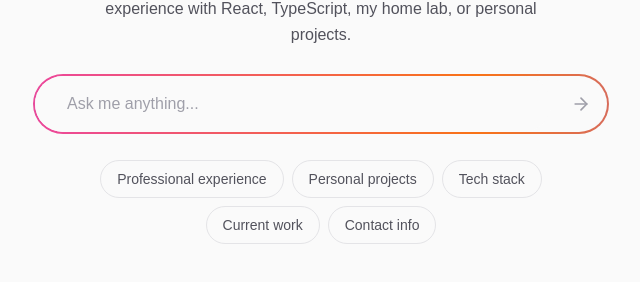
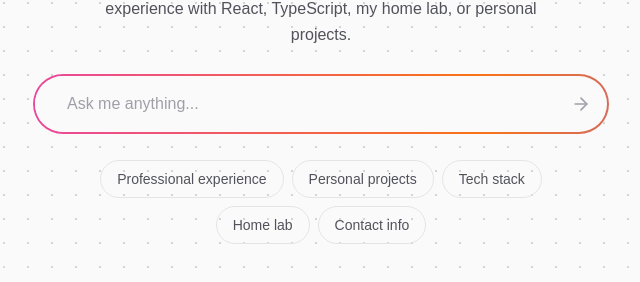
Before and after one commit to btreitz/nextjs-ai-rag-portfolio, a Next.js app: page / in a window 1280 px wide. Shown: the part 296-578 px from the top of the page, without its empty margins (319-959 px from the left). Built offline with nearby package versions, Linux system fonts and the light colour scheme.

Commit message:
Enhance chat interface with dynamic suggestions and background patterns; update styles for improved user experience

```diff
--- a/app/globals.css
+++ b/app/globals.css
@@ -32,6 +32,29 @@ body {
 }
 
 /* =============================================================================
+   Grid Background Pattern
+   Subtle coordinate/mesh pattern for hero sections. Works in both light/dark.
+   ============================================================================= */
+
+.bg-grid-pattern {
+	background-image: radial-gradient(rgb(0 0 0 / 0.15) 1px, transparent 1px);
+	background-size: 24px 24px;
+	background-position: -1px -1px;
+}
+
+@media (prefers-color-scheme: dark) {
+	.bg-grid-pattern {
+		background-image: radial-gradient(rgb(255 255 255 / 0.15) 1px, transparent 1px);
+	}
+}
+
+/* Fade out the grid at the edges for a softer look */
+.bg-grid-fade {
+	mask-image: radial-gradient(ellipse at center, black 40%, transparent 80%);
+	-webkit-mask-image: radial-gradient(ellipse at center, black 40%, transparent 80%);
+}
+
+/* =============================================================================
    Animations
    Note: Keyframe animations must remain in CSS as Tailwind doesn't support
    custom keyframe definitions inline.
--- a/app/page.tsx
+++ b/app/page.tsx
@@ -35,6 +35,9 @@ export default function Chat() {
 
 	return (
 		<div className="relative flex flex-col h-screen w-full max-w-2xl mx-auto overflow-hidden">
+			{/* Grid background pattern */}
+			<div className="fixed inset-0 bg-grid-pattern bg-grid-fade pointer-events-none" aria-hidden="true" />
+
 			{/* Hero Content - Title and Suggestions */}
 			<AnimatePresence mode="wait">
 				{!hasStarted && <HeroSection onSuggestionClick={handleSuggestionClick} />}
--- a/components/chat/chat-input.tsx
+++ b/components/chat/chat-input.tsx
@@ -1,8 +1,9 @@
 "use client";
 
-import { forwardRef, type FormEvent } from "react";
-import { motion } from "framer-motion";
+import { forwardRef, useState, useEffect, type FormEvent, type KeyboardEvent } from "react";
+import { motion, AnimatePresence } from "framer-motion";
 import { ArrowRightIcon } from "lucide-react";
+import { suggestions } from "@/lib/config/portfolio";
 
 interface ChatInputProps {
 	value: string;
@@ -13,10 +14,71 @@ interface ChatInputProps {
 
 /**
  * Animated chat input with rainbow gradient border.
- * Animates from center to bottom when chat starts.
+ * Supports "/" command to show suggestion dropdown.
  */
+const placeholders = ["Ask me anything...", "Type / for suggestions"];
+
 export const ChatInput = forwardRef<HTMLInputElement, ChatInputProps>(
 	({ value, onChange, onSubmit, hasStarted }, ref) => {
+		const [selectedIndex, setSelectedIndex] = useState(0);
+		const [placeholderIndex, setPlaceholderIndex] = useState(0);
+
+		// Cycle placeholder text every 15 seconds
+		useEffect(() => {
+			const interval = setInterval(() => {
+				setPlaceholderIndex((prev) => (prev + 1) % placeholders.length);
+			}, 15000);
+			return () => clearInterval(interval);
+		}, []);
+
+		// Derive showSuggestions from value - no effect needed
+		const showSuggestions = value === "/";
+
+		const selectSuggestion = (question: string) => {
+			onChange(question);
+			setSelectedIndex(0);
+		};
+
+		const handleKeyDown = (e: KeyboardEvent<HTMLInputElement>) => {
+			if (!showSuggestions) return;
+
+			switch (e.key) {
+				case "Tab":
+					e.preventDefault();
+					if (e.shiftKey) {
+						setSelectedIndex((prev) => (prev - 1 + suggestions.length) % suggestions.length);
+					} else {
+						setSelectedIndex((prev) => (prev + 1) % suggestions.length);
+					}
+					break;
+				case "ArrowDown":
+					e.preventDefault();
+					setSelectedIndex((prev) => (prev + 1) % suggestions.length);
+					break;
+				case "ArrowUp":
+					e.preventDefault();
+					setSelectedIndex((prev) => (prev - 1 + suggestions.length) % suggestions.length);
+					break;
+				case "Enter":
+					e.preventDefault();
+					selectSuggestion(suggestions[selectedIndex].question);
+					break;
+				case "Escape":
+					e.preventDefault();
+					onChange("");
+					break;
+			}
+		};
+
+		const handleSubmit = (e: FormEvent) => {
+			if (showSuggestions) {
+				e.preventDefault();
+				selectSuggestion(suggestions[selectedIndex].question);
+				return;
+			}
+			onSubmit(e);
+		};
+
 		return (
 			<motion.div
 				className="absolute left-0 right-0 px-4 z-10"
@@ -30,7 +92,7 @@ export const ChatInput = forwardRef<HTMLInputElement, ChatInputProps>(
 				}}
 			>
 				<div className="py-4">
-					<form onSubmit={onSubmit}>
+					<form onSubmit={handleSubmit}>
 						<motion.div
 							className="relative p-0.5 rounded-full bg-[linear-gradient(90deg,#8b5cf6,#06b6d4,#ec4899,#f97316,#8b5cf6)] bg-[length:300%_100%] animate-gradient-rotate max-w-xl mx-auto"
 							initial={{ opacity: 0, scale: 0.95 }}
@@ -45,13 +107,65 @@ export const ChatInput = forwardRef<HTMLInputElement, ChatInputProps>(
 								maxWidth: { duration: 0.6, ease: [0.32, 0.72, 0, 1] }
 							}}
 						>
-							<div className="flex items-center gap-2 bg-background rounded-full">
+							{/* Suggestions Dropdown */}
+							<AnimatePresence>
+								{showSuggestions && (
+									<motion.div
+										className="absolute bottom-full left-0 right-0 mb-2 bg-background border border-zinc-200 dark:border-zinc-800 rounded-xl shadow-lg overflow-hidden"
+										initial={{ opacity: 0, y: 10, scale: 0.95 }}
+										animate={{ opacity: 1, y: 0, scale: 1 }}
+										exit={{ opacity: 0, y: 10, scale: 0.95 }}
+										transition={{ duration: 0.15 }}
+									>
+										<div className="p-2">
+											<p className="px-3 py-1.5 text-xs text-zinc-400 dark:text-zinc-500">
+												Quick prompts — Tab to navigate, Enter to select
+											</p>
+											{suggestions.map(({ label, question }, i) => (
+												<button
+													key={label}
+													type="button"
+													className={`w-full text-left px-3 py-2 rounded-lg transition-colors ${
+														i === selectedIndex
+															? "bg-zinc-100 dark:bg-zinc-800 text-zinc-900 dark:text-zinc-100"
+															: "text-zinc-600 dark:text-zinc-400 hover:bg-zinc-50 dark:hover:bg-zinc-800/50"
+													}`}
+													onClick={() => selectSuggestion(question)}
+													onMouseEnter={() => setSelectedIndex(i)}
+												>
+													<span className="font-medium">{label}</span>
+													<span className="ml-2 text-sm text-zinc-400 dark:text-zinc-500">{question}</span>
+												</button>
+											))}
+										</div>
+									</motion.div>
+								)}
+							</AnimatePresence>
+
+							<div className="flex items-center gap-2 bg-background rounded-full relative">
+								{/* Animated placeholder overlay */}
+								{!value && (
+									<div className="absolute left-8 top-1/2 -translate-y-1/2 pointer-events-none">
+										<AnimatePresence mode="wait">
+											<motion.span
+												key={placeholderIndex}
+												className="text-zinc-400"
+												initial={{ opacity: 0, y: 5 }}
+												animate={{ opacity: 1, y: 0 }}
+												exit={{ opacity: 0, y: -5 }}
+												transition={{ duration: 0.2 }}
+											>
+												{placeholders[placeholderIndex]}
+											</motion.span>
+										</AnimatePresence>
+									</div>
+								)}
 								<input
 									ref={ref}
-									className="w-full py-4 pl-8 pr-4 rounded-full bg-background text-foreground border-none outline-none placeholder:text-zinc-400 flex-1"
+									className="w-full py-4 pl-8 pr-4 rounded-full bg-background text-foreground border-none outline-none flex-1"
 									value={value}
-									placeholder={"Ask me anything..."}
 									onChange={(e) => onChange(e.currentTarget.value)}
+									onKeyDown={handleKeyDown}
 								/>
 								<motion.button
 									type="submit"
--- a/components/chat/hero-section.tsx
+++ b/components/chat/hero-section.tsx
@@ -2,15 +2,7 @@
 
 import { motion } from "framer-motion";
 import { TypewriterText } from "@/components/ui/typewriter-text";
-import { portfolioOwner } from "@/lib/config/portfolio";
-
-const SUGGESTIONS = [
-	{ label: "Professional experience", question: "What is your professional experience?" },
-	{ label: "Personal projects", question: "What personal projects have you built?" },
-	{ label: "Tech stack", question: "What technologies and tools do you work with?" },
-	{ label: "Current work", question: "What are you currently working on?" },
-	{ label: "Contact info", question: "How can I get in touch with you?" }
-];
+import { portfolioOwner, suggestions } from "@/lib/config/portfolio";
 
 interface HeroSectionProps {
 	onSuggestionClick: (suggestion: string) => void;
@@ -71,7 +63,7 @@ export function HeroSection({ onSuggestionClick }: HeroSectionProps) {
 				transition={{ duration: 0.5, delay: 0.35 }}
 			>
 				<div className="flex flex-wrap justify-center gap-2 max-w-md">
-					{SUGGESTIONS.map(({ label, question }, i) => (
+					{suggestions.map(({ label, question }, i) => (
 						<motion.button
 							key={label}
 							onClick={() => onSuggestionClick(question)}
--- a/components/ui/ai-bubble.tsx
+++ b/components/ui/ai-bubble.tsx
@@ -7,13 +7,13 @@ export function AiBubble({ className, children, ...props }: AiBubbleProps) {
 	return (
 		<div
 			className={cn(
-				"max-w-[80%] rounded-lg px-4 py-3 border transition-[border-color,transform] duration-200 ease-in-out",
+				"max-w-[80%] rounded-lg px-4 py-3 border transition-[border-color,box-shadow] duration-200 ease-in-out",
 				// Light mode
 				"bg-zinc-100 border-zinc-200 text-zinc-900",
-				"hover:border-zinc-300 hover:translate-x-0.5",
+				"hover:border-zinc-300 hover:shadow-sm",
 				// Dark mode
 				"dark:bg-zinc-900 dark:border-zinc-800 dark:text-zinc-50",
-				"dark:hover:border-zinc-700",
+				"dark:hover:border-zinc-700 dark:hover:shadow-[0_1px_3px_rgba(0,0,0,0.3)]",
 				className
 			)}
 			{...props}
--- a/components/ui/tool-output.tsx
+++ b/components/ui/tool-output.tsx
@@ -11,7 +11,7 @@ export function ToolOutput({ name, data }: ToolOutputProps) {
 	return (
 		<details className="my-2">
 			<summary className="cursor-pointer text-sm text-zinc-500 hover:text-zinc-400 transition-colors">{name}</summary>
-			<pre className="mt-2 p-2 bg-zinc-900 dark:bg-zinc-800 rounded text-xs overflow-auto border border-zinc-700">
+			<pre className="mt-2 p-2 bg-zinc-100 dark:bg-zinc-800 rounded text-xs overflow-auto border border-zinc-200 dark:border-zinc-700 text-zinc-800 dark:text-zinc-200">
 				{JSON.stringify(data, null, 2)}
 			</pre>
 		</details>
--- a/components/ui/user-bubble.tsx
+++ b/components/ui/user-bubble.tsx
@@ -7,13 +7,13 @@ export function UserBubble({ className, children, ...props }: UserBubbleProps) {
 	return (
 		<div
 			className={cn(
-				"max-w-[80%] rounded-lg px-4 py-3 border transition-[border-color,transform] duration-200 ease-in-out",
+				"max-w-[80%] rounded-lg px-4 py-3 border transition-[border-color,box-shadow] duration-200 ease-in-out",
 				// Light mode
 				"bg-white border-zinc-200 text-zinc-900",
-				"hover:border-zinc-300 hover:-translate-x-0.5",
+				"hover:border-zinc-300 hover:shadow-sm",
 				// Dark mode
 				"dark:bg-zinc-800 dark:border-zinc-700 dark:text-zinc-50",
-				"dark:hover:border-zinc-600",
+				"dark:hover:border-zinc-600 dark:hover:shadow-[0_1px_3px_rgba(0,0,0,0.3)]",
 				// Prose colors
 				"[&_.prose]:text-zinc-900 [&_.prose]:prose-zinc",
 				"dark:[&_.prose]:text-zinc-50",
--- a/lib/config/portfolio.ts
+++ b/lib/config/portfolio.ts
@@ -33,5 +33,15 @@ export const siteConfig = {
 	siteName: portfolioOwner.name
 } as const;
 
+/** Chat suggestion prompts - shown in hero and available via "/" command */
+export const suggestions = [
+	{ label: "Professional experience", question: "What is your professional experience?" },
+	{ label: "Personal projects", question: "What personal projects have you built?" },
+	{ label: "Tech stack", question: "What technologies and tools do you work with?" },
+	{ label: "Home lab", question: "What's running in your home lab?" },
+	{ label: "Contact info", question: "How can I get in touch with you?" }
+] as const;
+
 export type PortfolioOwner = typeof portfolioOwner;
 export type SiteConfig = typeof siteConfig;
+export type Suggestion = (typeof suggestions)[number];
```
